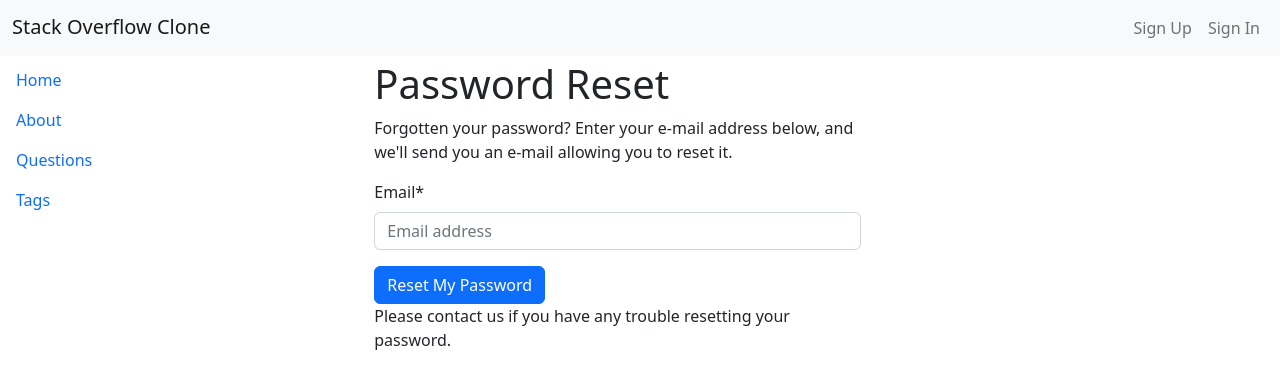
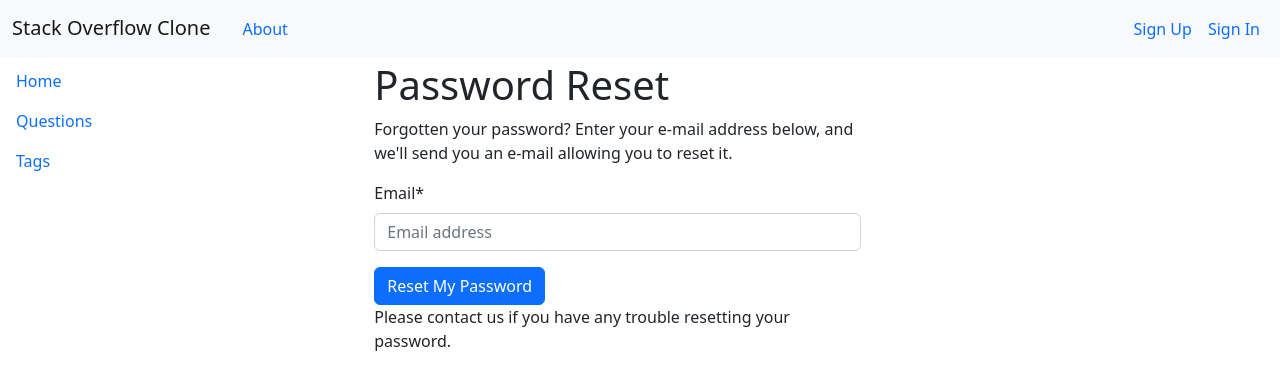
Before and after one commit to valed-dm/soclone, a Django app: page /accounts/password/reset/ in a window 1280 px wide. Shown: the top 390 px of the page. Run offline with Django 4.2, Linux system fonts and the light colour scheme; parts of the project's set-up code (start-up, migrations or seed data) failed here and were passed over; some libraries are stand-ins or nearby versions.

Commit message:
'about' nav element placed horizontally on the top

```diff
--- a/soclone/templates/base.html
+++ b/soclone/templates/base.html
@@ -55,30 +55,36 @@
             <span class="navbar-toggler-icon"></span>
           </button>
           <div class="d-flex align-items-baseline w-100">
-            <div class="w-100">
+            <div class="d-flex align-items-baseline w-100">
               <a class="navbar-brand" href="{% url 'home' %}">Stack Overflow Clone</a>
+              <a class="nav nav-link nav-item" href="{% url 'about' %}">About</a>
             </div>
             <div class="collapse navbar-collapse d-inline-flex"
                  id="navbarSupportedContent">
               <ul class="navbar-nav">
                 {% if request.user.is_authenticated %}
                   <li class="nav-item">
-                    <a class="nav-link" href="{% url 'users:detail' request.user.pk %}">{% translate "My&nbspProfile" %}</a>
+                    <a class="nav nav-link nav-item"
+                       href="{% url 'users:detail' request.user.pk %}">{% translate "My&nbspProfile" %}</a>
                   </li>
                   <li class="nav-item">
                     {# URL provided by django-allauth/account/urls.py #}
-                    <a class="nav-link" href="{% url 'account_logout' %}">{% translate "Sign&nbspOut" %}</a>
+                    <a class="nav nav-link nav-item" href="{% url 'account_logout' %}">{% translate "Sign&nbspOut" %}</a>
                   </li>
                 {% else %}
                   {% if ACCOUNT_ALLOW_REGISTRATION %}
                     <li class="nav-item">
                       {# URL provided by django-allauth/account/urls.py #}
-                      <a id="sign-up-link" class="nav-link" href="{% url 'account_signup' %}">{% translate "Sign&nbspUp" %}</a>
+                      <a id="sign-up-link"
+                         class="nav nav-link nav-item"
+                         href="{% url 'account_signup' %}">{% translate "Sign&nbspUp" %}</a>
                     </li>
                   {% endif %}
                   <li class="nav-item">
                     {# URL provided by django-allauth/account/urls.py #}
-                    <a id="log-in-link" class="nav-link" href="{% url 'account_login' %}">{% translate "Sign&nbspIn" %}</a>
+                    <a id="log-in-link"
+                       class="nav nav-link nav-item"
+                       href="{% url 'account_login' %}">{% translate "Sign&nbspIn" %}</a>
                   </li>
                 {% endif %}
               </ul>
@@ -94,9 +100,9 @@
             <li class="nav-item active">
               <a class="nav-link" href="{% url 'home' %}">Home <span class="visually-hidden">(current)</span></a>
             </li>
-            <li class="nav-item">
-              <a class="nav-link" href="{% url 'about' %}">About</a>
-            </li>
+            {#            <li class="nav-item">#}
+            {#              <a class="nav-link" href="{% url 'about' %}">About</a>#}
+            {#            </li>#}
             <li class="nav-item">
               <a class="nav-link" href="{% url 'questions:questions' %}">Questions</a>
             </li>
```
